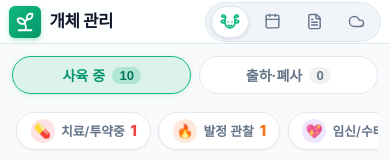
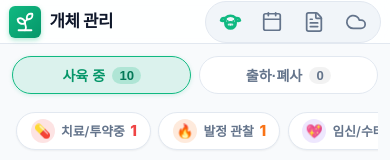
Before and after one commit to sysmedic/happy-farm, a React (Vite) app: page / in a window 390 px wide. Shown: the top 160 px of the page. Built offline with nearby package versions, Linux system fonts and the light colour scheme; a web font is replaced by a local one.

Commit message:
feat(topbar): 제각(除角) 한우 벡터 아이콘 적용 및 탭바 선택 하이라이트 박스 제거로 아이콘 23px 대폭 확대

```diff
--- a/src/components/layout/TopBar.jsx
+++ b/src/components/layout/TopBar.jsx
@@ -7,8 +7,8 @@ import {
   Plus
 } from 'lucide-react';
 
-// 정갈한 한우(소) 정면 라인 아이콘 (선 뭉침 제거 & 시원한 뿔/귀 강조, Lucide 스타일 호환)
-function CowIcon({ size = 20, className = '' }) {
+// 정감 있는 제각(除角) 한우 벡터 라인 아이콘 (뿔 없이 순한 이마 & 부드러운 귀, 듬직한 비경)
+function CowIcon({ size = 23, strokeWidth = 2, className = '' }) {
   return (
     <svg
       width={size}
@@ -16,24 +16,26 @@ function CowIcon({ size = 20, className = '' }) {
       viewBox="0 0 24 24"
       fill="none"
       stroke="currentColor"
-      strokeWidth="2"
+      strokeWidth={strokeWidth}
       strokeLinecap="round"
       strokeLinejoin="round"
       className={className}
     >
-      {/* 위로 힘차게 솟은 양쪽 뿔 */}
-      <path d="M7 6C5 2 2 3 2 5.5c2 1 3.5 1.5 5 1.5" />
-      <path d="M17 6c2-4 5-3 5-.5-2 1-3.5 1.5-5 1.5" />
-      {/* 단정한 얼굴 턱선 */}
-      <path d="M6 8.5v4.5c0 3.3 2.7 6 6 6s6-2.7 6-6V8.5" />
-      {/* 양쪽 귀 */}
-      <path d="M6 10H3a1.5 1.5 0 0 0 0 3h3" />
-      <path d="M18 10h3a1.5 1.5 0 0 1 0 3h-3" />
-      {/* 또렷한 두 눈 */}
-      <circle cx="9.5" cy="12" r="1" fill="currentColor" stroke="none" />
-      <circle cx="14.5" cy="12" r="1" fill="currentColor" stroke="none" />
-      {/* 하단 미니멀 코 라인 */}
-      <path d="M10 16c1 .7 3 .7 4 0" />
+      {/* 순한 둥근 이마 라인 (제각으로 뿔 없음) */}
+      <path d="M7 8c1.5-1.5 3.2-2 5-2s3.5.5 5 2" />
+      {/* 부드러운 양쪽 귀 */}
+      <path d="M7 8.5c-2.5-.5-4.5.5-5 2.5 1.5 1 3.5.5 5-1" />
+      <path d="M17 8.5c2.5-.5 4.5.5 5 2.5-1.5 1-3.5.5-5-1" />
+      {/* 듬직한 턱선 */}
+      <path d="M6.5 10v4c0 3 2.5 5.5 5.5 5.5s5.5-2.5 5.5-5.5v-4" />
+      {/* 듬직하고 넓은 한우 비경(코) */}
+      <path d="M8 14.2c0-.8 1.8-1.4 4-1.4s4 .6 4 1.4v1.6c0 1.2-1.8 1.8-4 1.8s-4-.6-4-1.8v-1.6z" />
+      {/* 또렷하고 순한 두 눈 */}
+      <circle cx="9" cy="11.5" r="1" fill="currentColor" stroke="none" />
+      <circle cx="15" cy="11.5" r="1" fill="currentColor" stroke="none" />
+      {/* 콧구멍 2개 */}
+      <circle cx="10.5" cy="15.8" r="0.65" fill="currentColor" stroke="none" />
+      <circle cx="13.5" cy="15.8" r="0.65" fill="currentColor" stroke="none" />
     </svg>
   );
 }
@@ -79,7 +81,7 @@ export default function TopBar({
           title="개체관리 (목록 및 상세 정보)"
           aria-label="개체관리"
         >
-          <CowIcon size={20} className="nav-tab-icon" />
+          <CowIcon size={23} strokeWidth={activeTab === 'entities' ? 2.4 : 1.9} className="nav-tab-icon" />
           <span className="nav-tab-text">개체관리</span>
         </button>
 
@@ -89,7 +91,7 @@ export default function TopBar({
           title="다이어리 (일정 및 타임라인)"
           aria-label="다이어리"
         >
-          <Calendar size={17} className="nav-tab-icon" />
+          <Calendar size={22} strokeWidth={activeTab === 'diary' ? 2.4 : 1.9} className="nav-tab-icon" />
           <span className="nav-tab-text">다이어리</span>
         </button>
 
@@ -100,7 +102,7 @@ export default function TopBar({
           title="일일보고 (영농일지 및 모바일 보고서)"
           aria-label="일일보고"
         >
-          <FileText size={17} className="nav-tab-icon" />
+          <FileText size={22} strokeWidth={activeTab === 'report' ? 2.4 : 1.9} className="nav-tab-icon" />
           <span className="nav-tab-text">일일보고</span>
         </button>
 
@@ -110,7 +112,7 @@ export default function TopBar({
           title="드라이브 (구글 드라이브 백업/복원)"
           aria-label="드라이브"
         >
-          <Cloud size={17} className="nav-tab-icon" />
+          <Cloud size={22} strokeWidth={activeTab === 'cloud' ? 2.4 : 1.9} className="nav-tab-icon" />
           <span className="nav-tab-text">드라이브</span>
         </button>
       </nav>
--- a/src/index.css
+++ b/src/index.css
@@ -2684,27 +2684,31 @@ form.modal-content {
   .topbar .nav-tabs {
     display: flex !important;
     align-items: center;
-    gap: 4px;
-    padding: 3px 5px;
+    gap: 6px;
+    padding: 3px 6px;
     background: var(--bg-card-subtle);
     border-radius: var(--radius-full);
     border: 1px solid var(--border-color);
-    flex-shrink: 1;
+    flex-shrink: 0;
   }
 
   .topbar .nav-tab-item {
-    padding: 4px 8px;
-    min-width: 38px;
-    height: 32px;
+    padding: 2px 6px;
+    min-width: 36px;
+    height: 34px;
     border-radius: var(--radius-full);
     display: flex;
     align-items: center;
     justify-content: center;
     gap: 0;
     background: transparent;
-    border: 1px solid transparent;
+    border: none;
     color: var(--text-muted);
     transition: all 0.15s ease;
+  }
+
+  .topbar .nav-tab-item:active {
+    transform: scale(0.92);
   }
 
   .topbar .nav-tab-item .nav-tab-icon {
@@ -2713,16 +2717,17 @@ form.modal-content {
     justify-content: center;
   }
 
-  /* 모바일에서는 텍스트 레이블 숨김 (이모지/아이콘만 노출하여 최소 공간 차지) */
+  /* 모바일에서는 텍스트 레이블 숨김 (아이콘만 시원하게 노출) */
   .topbar .nav-tab-text {
     display: none !important;
   }
 
+  /* 선택된 탭: 불필요한 흰색 하이라이트 박스를 제거하고 에메랄드 그린 컬러 단독 강조 */
   .topbar .nav-tab-item.active {
-    background: var(--bg-card);
-    color: var(--color-primary);
-    box-shadow: 0 1px 3px rgba(0, 0, 0, 0.12);
-    border-color: var(--border-color);
+    background: transparent !important;
+    color: var(--color-primary) !important;
+    box-shadow: none !important;
+    border: none !important;
   }
 
   /* 상단 우측 액션: 모바일에서는 우하단 FAB가 담당하므로 완전히 숨김 */
```
